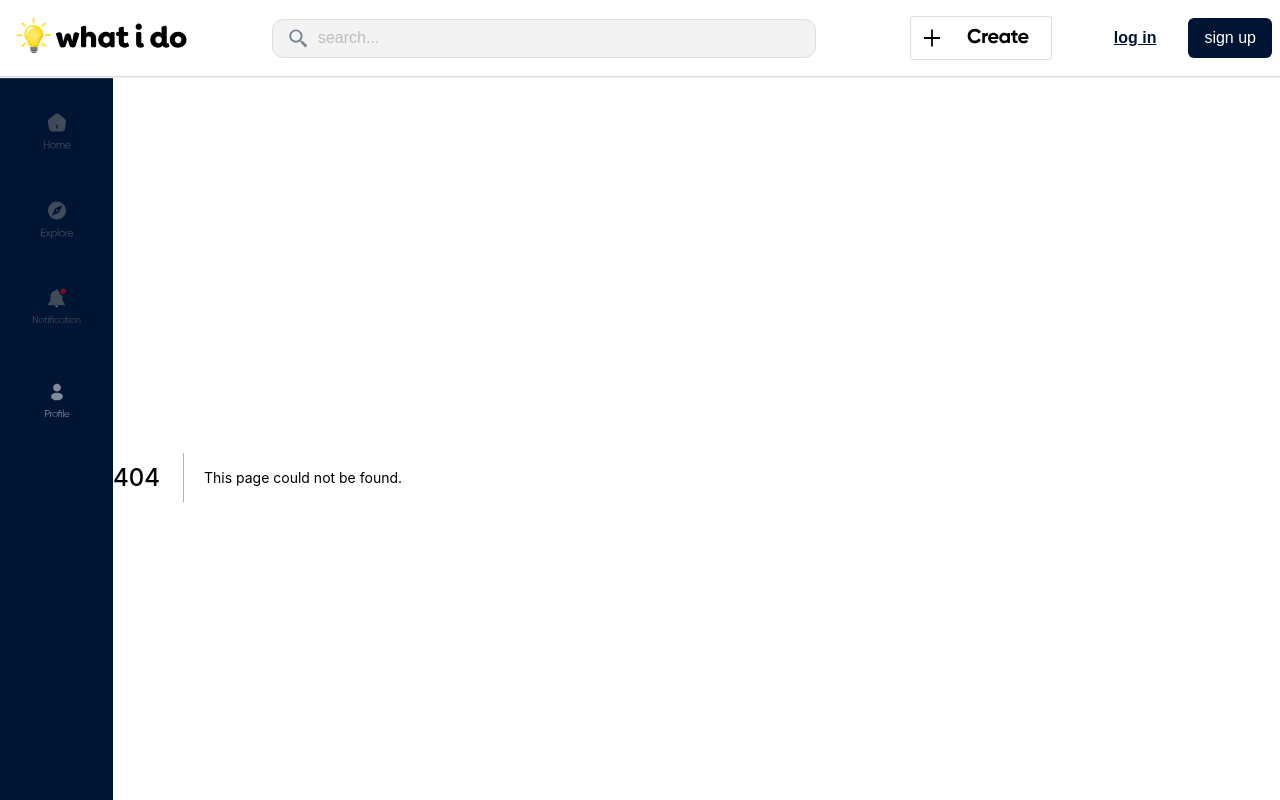
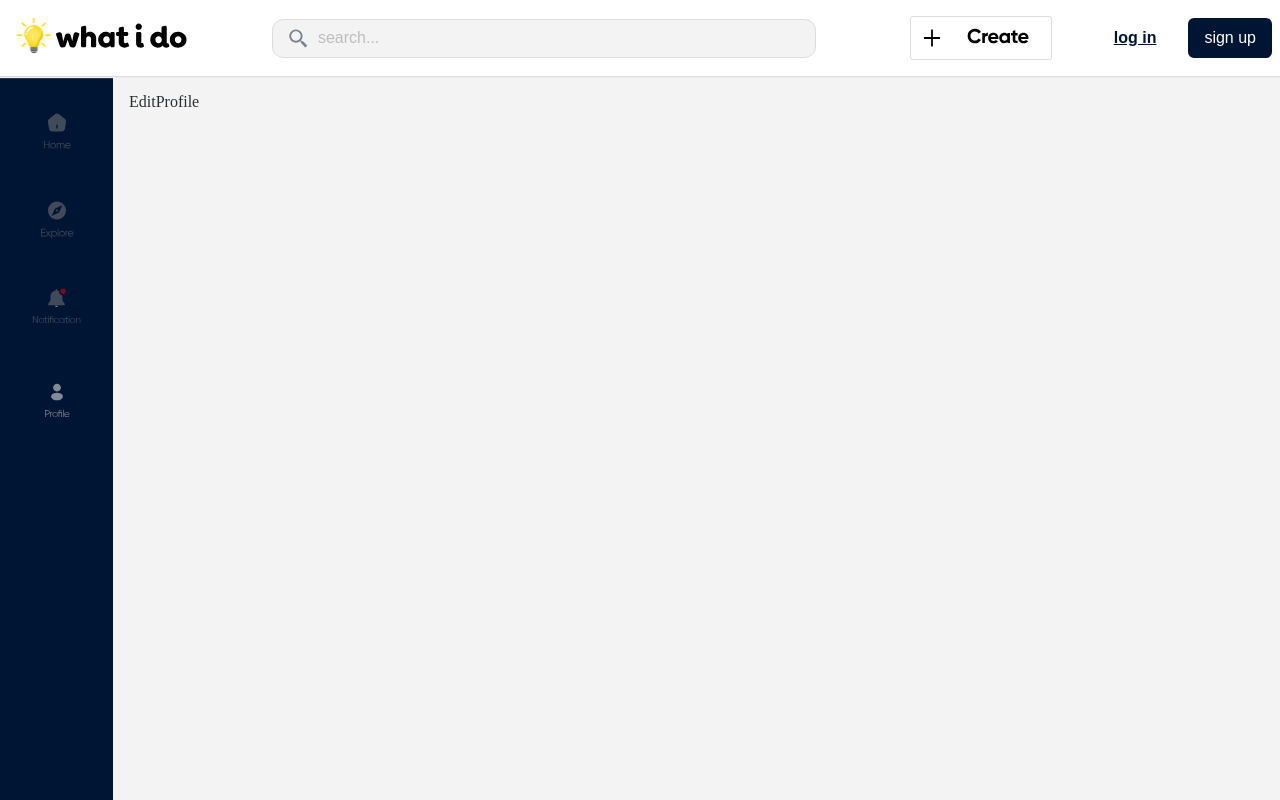
Before and after one commit to Ndirangug/whatido_frontend, a Next.js app: page /profile/edit/1 in a window 1280 px wide. Before the commit this address had no page. Built offline with nearby package versions, Linux system fonts and the light colour scheme.

Commit message:
wip: edit profile page

```diff
--- a/components/utils/buttons/EditProfileButton.js
+++ b/components/utils/buttons/EditProfileButton.js
@@ -1,4 +1,5 @@
 import IconButton from '@mui/material/IconButton';
+import { useRouter } from 'next/router';
 import styled from 'styled-components';
 
 const StyledIconBtn = styled(IconButton)`
@@ -7,8 +8,10 @@ const StyledIconBtn = styled(IconButton)`
 `;
 
 function EditProfileButton() {
+  const router = useRouter();
+  const slug = router?.query?.id;
   return (
-    <StyledIconBtn>
+    <StyledIconBtn onClick={() => router.push(`/profile/edit/${slug}`)}>
       <svg
         width="72"
         height="30"
--- /dev/null
+++ b/pages/profile/edit/[id].js
@@ -0,0 +1,8 @@
+import React from 'react';
+import { ProfilePageContainer } from '../../../styles/profile.styles';
+
+function EditProfile() {
+  return <ProfilePageContainer>EditProfile</ProfilePageContainer>;
+}
+
+export default EditProfile;
--- a/styles/profile.styles.js
+++ b/styles/profile.styles.js
@@ -1,14 +1,16 @@
 import styled from 'styled-components';
 
 export const ProfilePageContainer = styled.div`
+  max-width: 1280px;
+  margin: 0 auto;
   height: 100%;
   width: 100%;
   display: flex;
   flex-direction: column;
-  background: var(--main-background);
 
-  @media (min-width: 475px) {
-    margin: 1rem;
+  @media (min-width: 600px) {
+    margin: 0 auto;
+    padding: 1rem;
   }
 `;
 
@@ -27,7 +29,7 @@ export const ProfileRightContainer = styled.div`
 
 export const ProfileInfoContainer = styled.div`
   background: #fff;
-  @media (min-width: 475px) {
+  @media (min-width: 600px) {
     border-radius: 1rem;
     overflow: hidden;
   }
@@ -35,9 +37,10 @@ export const ProfileInfoContainer = styled.div`
     width: 100%;
     height: 9rem;
     background: var(--main-indigo);
-    @media (min-width: 475px) {
+    @media (min-width: 600px) {
       border-radius: 1rem;
       overflow: hidden;
+      height: 12rem;
     }
   }
 
```
Also changed, not shown: pages/profile/[id].js (+0 -7 lines).
